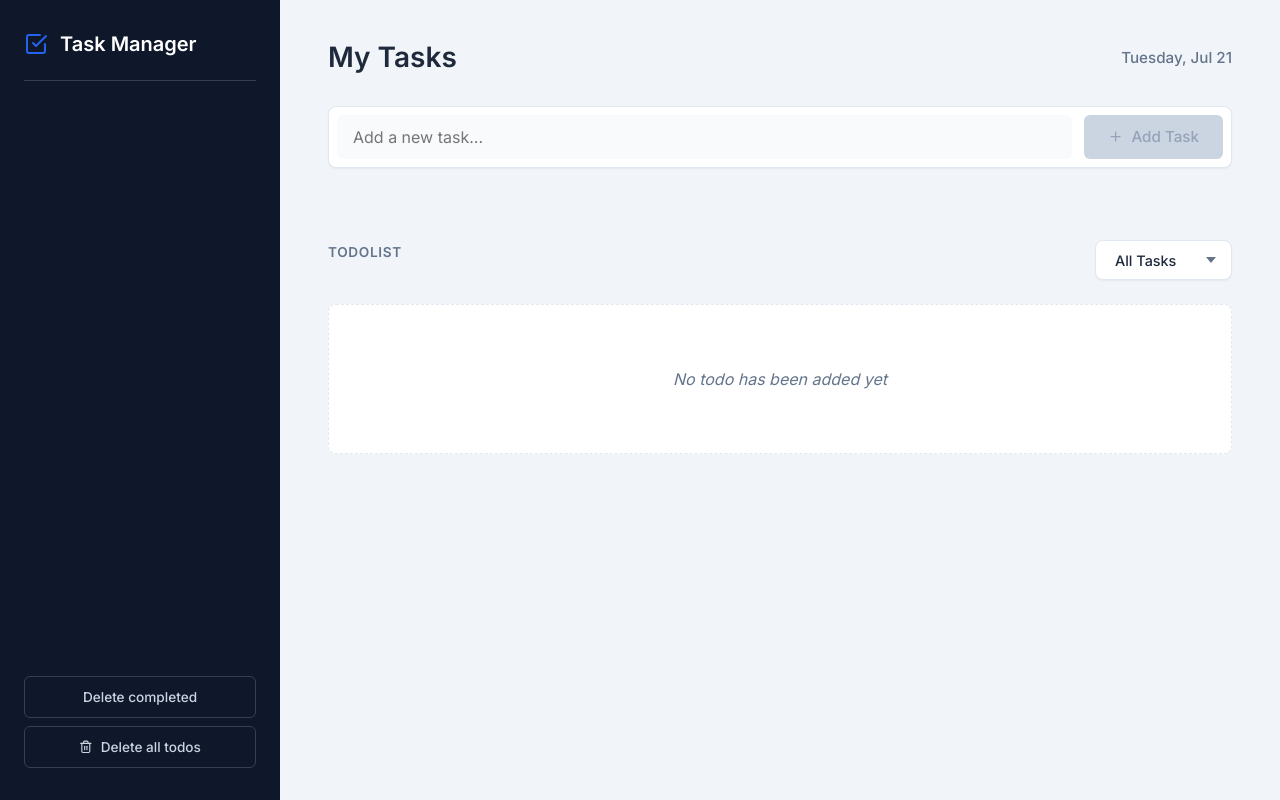
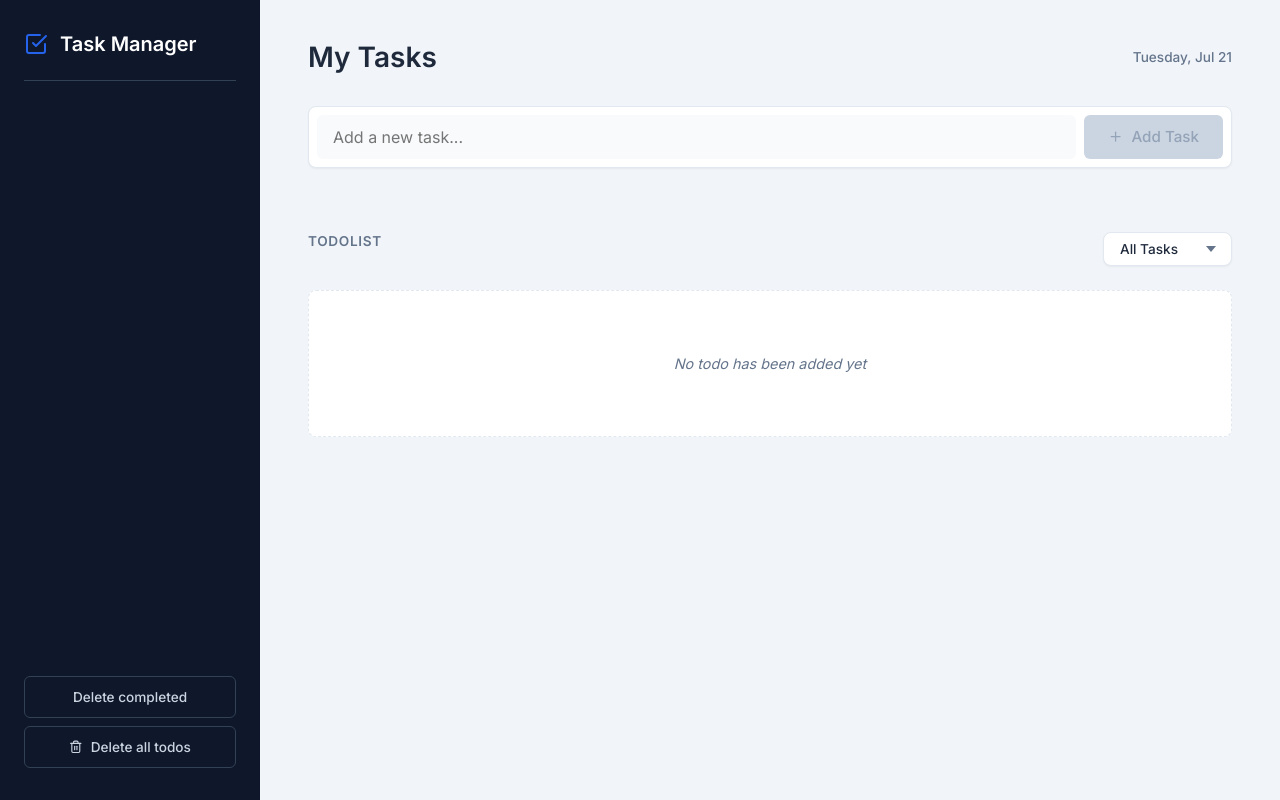
Before and after one commit to ankitbareth-dev/todo-app, a React app: page / in a window 1280 px wide. Built offline with nearby package versions, Linux system fonts and the light colour scheme; the HTML template or start-up script is replaced by a standard one.

Commit message:
make it responsive

```diff
--- a/src/components/ConfirmationModal.css
+++ b/src/components/ConfirmationModal.css
@@ -12,6 +12,7 @@
   align-items: center;
   z-index: 1000;
   animation: fadeIn 0.2s ease-out;
+  padding: 1rem;
 }
 
 .modal-content {
@@ -19,7 +20,7 @@
   background-color: #ffffff;
   width: 100%;
   max-width: 420px;
-  padding: 2.5rem 2rem 2rem;
+  padding: 2.5rem 1.5rem 1.5rem;
   border-radius: 12px;
   box-shadow:
     0 20px 25px -5px rgba(0, 0, 0, 0.1),
@@ -30,8 +31,8 @@
 
 .modal-close-btn {
   position: absolute;
-  top: 1rem;
-  right: 1rem;
+  top: 0.75rem;
+  right: 0.75rem;
   background: transparent;
   border: none;
   color: #94a3b8;
--- a/src/components/TodoInput.css
+++ b/src/components/TodoInput.css
@@ -1,17 +1,18 @@
 .todo-input-container {
   display: flex;
-  gap: 0.75rem;
+  flex-wrap: wrap;
+  gap: 0.5rem;
   background-color: var(--color-surface);
   padding: 0.5rem;
   border-radius: 8px;
   border: 1px solid var(--color-border);
   box-shadow: var(--shadow-sm);
-  margin-bottom: 2.5rem;
+  margin-bottom: 2rem;
 }
 
 .todo-input {
   padding: 0.75rem 1rem;
-  flex: 1;
+  flex: 1 1 100%;
   border: none;
   border-radius: 6px;
   font-family: inherit;
@@ -43,6 +44,7 @@
   cursor: pointer;
   transition: background-color 0.2s ease;
   white-space: nowrap;
+  flex: 1;
 }
 
 .add-todo-btn:hover:not(:disabled) {
@@ -59,3 +61,15 @@
   margin: 0;
   line-height: 1;
 }
+
+@media (min-width: 480px) {
+  .todo-input-container {
+    flex-wrap: nowrap;
+  }
+  .todo-input {
+    flex: 1;
+  }
+  .add-todo-btn {
+    flex: none;
+  }
+}
--- a/src/components/TodoList.css
+++ b/src/components/TodoList.css
@@ -8,7 +8,7 @@
 .list-item {
   background-color: var(--color-surface);
   border: 1px solid var(--color-border);
-  padding: 1rem 1.5rem;
+  padding: 1rem 1.25rem;
   display: flex;
   justify-content: space-between;
   align-items: center;
@@ -16,6 +16,7 @@
   transition:
     box-shadow 0.2s ease,
     transform 0.15s ease;
+  gap: 1rem;
 }
 
 .list-item:hover {
@@ -25,25 +26,26 @@
 
 .left-side {
   display: flex;
-  /* justify-content: center; */
   align-items: center;
-  flex: 1;
-  gap: 1rem;
-  margin-right: 1rem;
+  flex: 1 1 auto;
+  min-width: 0;
+  gap: 0.75rem;
+  margin-right: 0.5rem;
   word-break: break-word;
 }
 
 .left-side p {
-  font-size: 1rem;
+  font-size: clamp(0.9rem, 1.5vw, 1rem);
   line-height: 1.4;
   cursor: pointer;
 }
 
 .right-side {
   display: flex;
-  gap: 0.5rem;
+  gap: 0.25rem;
   justify-content: center;
   align-items: center;
+  flex-shrink: 0;
 }
 
 .icon-btn {
@@ -51,8 +53,8 @@
   display: flex;
   align-items: center;
   justify-content: center;
-  width: 36px;
-  height: 36px;
+  width: 32px;
+  height: 32px;
   border: 1px solid transparent;
   background-color: transparent;
   border-radius: 6px;
@@ -118,11 +120,12 @@
 .fallback-value {
   text-align: center;
   color: var(--color-text-muted);
-  padding: 4rem 0;
+  padding: 4rem 1rem;
   font-style: italic;
   background: var(--color-surface);
   border-radius: 8px;
   border: 1px dashed var(--color-border);
+  font-size: 0.9rem;
 }
 
 .todo-checkbox {
@@ -130,9 +133,16 @@
   height: 20px;
   accent-color: var(--color-success);
   cursor: pointer;
+  flex-shrink: 0;
 }
 
 .completed {
   text-decoration: line-through;
   color: var(--color-text-muted);
 }
+
+@media (max-width: 360px) {
+  .icon-btn[data-tooltip]::before {
+    display: none;
+  }
+}
--- a/src/index.css
+++ b/src/index.css
@@ -1,4 +1,5 @@
 @import url("https://fonts.googleapis.com/css2?family=Inter:wght@300;400;500;600;700&display=swap");
+
 :root {
   --color-bg: #f1f5f9;
   --color-surface: #ffffff;
@@ -36,30 +37,36 @@ body {
   font-family: "Inter", system-ui, sans-serif;
   background-color: var(--color-bg);
   color: var(--color-text);
+  font-size: 16px;
 }
+
 .app-shell {
   display: flex;
   width: 100%;
   height: 100dvh;
   overflow: hidden;
+  flex-direction: column;
 }
 
 .app-sidebar {
-  width: 280px;
+  width: 100%;
   background-color: var(--color-sidebar);
   display: flex;
-  flex-direction: column;
-  padding: 2rem 1.5rem;
+  flex-direction: row;
+  justify-content: space-between;
+  align-items: center;
+  padding: 1rem 1.5rem;
   flex-shrink: 0;
+  gap: 1rem;
 }
 
 .sidebar-header {
   display: flex;
   align-items: center;
   gap: 0.75rem;
-  margin-bottom: 2rem;
-  padding-bottom: 1.5rem;
-  border-bottom: 1px solid #334155;
+  border-bottom: none;
+  margin-bottom: 0;
+  padding-bottom: 0;
 }
 
 .sidebar-header svg {
@@ -68,21 +75,23 @@ body {
 }
 
 .sidebar-header h1 {
-  font-size: 1.25rem;
+  font-size: 1.1rem;
   font-weight: 600;
   color: var(--color-sidebar-active);
 }
 
 .sidebar-footer {
-  margin-top: auto;
+  margin-top: 0;
   display: flex;
   flex-direction: column;
   gap: 0.75rem;
+  max-width: 300px;
+  width: 100%;
 }
 
 .delete-button-container {
   display: flex;
-  flex-direction: column;
+  flex-direction: row;
   gap: 0.5rem;
 }
 
@@ -92,16 +101,17 @@ body {
   justify-content: center;
   gap: 0.5rem;
   width: 100%;
-  padding: 0.75rem 1rem;
+  padding: 0.5rem 0.75rem;
   border: 1px solid #334155;
   background-color: transparent;
   color: var(--color-sidebar-text);
   border-radius: 6px;
   font-family: inherit;
   font-weight: 500;
-  font-size: 0.85rem;
+  font-size: 0.75rem;
   cursor: pointer;
   transition: all 0.2s ease;
+  white-space: nowrap;
 }
 
 .delete-task-btn:hover {
@@ -112,27 +122,29 @@ body {
 
 .app-main {
   flex: 1;
-  padding: 2.5rem 3rem;
+  padding: clamp(1rem, 4vw, 2.5rem) clamp(1rem, 5vw, 3rem);
   overflow-y: auto;
   display: flex;
   flex-direction: column;
-  gap: 2rem;
+  gap: clamp(1rem, 3vw, 2rem);
 }
 
 .main-header {
   display: flex;
   justify-content: space-between;
   align-items: center;
+  flex-wrap: wrap;
+  gap: 0.5rem;
 }
 
 .main-header h2 {
-  font-size: 1.75rem;
+  font-size: clamp(1.4rem, 3vw, 1.75rem);
   font-weight: 600;
   color: var(--color-text);
 }
 
 .main-header .date {
-  font-size: 0.95rem;
+  font-size: 0.85rem;
   color: var(--color-text-muted);
   font-weight: 500;
 }
@@ -151,6 +163,8 @@ body {
   justify-content: space-between;
   align-items: center;
   margin-bottom: 1.5rem;
+  flex-wrap: wrap;
+  gap: 1rem;
 }
 
 .filter-dropdown-wrapper {
@@ -165,9 +179,9 @@ body {
   background-color: var(--color-surface);
   border: 1px solid var(--color-border);
   border-radius: 8px;
-  padding: 0.6rem 2.5rem 0.6rem 1.2rem;
+  padding: 0.5rem 2.5rem 0.5rem 1rem;
   font-family: inherit;
-  font-size: 0.9rem;
+  font-size: 0.85rem;
   font-weight: 500;
   color: var(--color-text);
   cursor: pointer;
@@ -175,6 +189,7 @@ body {
   transition:
     border-color 0.2s ease,
     box-shadow 0.2s ease;
+  width: 100%;
 }
 
 .filter-dropdown:hover,
@@ -197,3 +212,43 @@ body {
   border-top: 6px solid var(--color-text-muted);
   pointer-events: none;
 }
+
+@media (min-width: 768px) {
+  .app-shell {
+    flex-direction: row;
+  }
+
+  .app-sidebar {
+    width: 260px;
+    height: 100dvh;
+    flex-direction: column;
+    align-items: stretch;
+    padding: 2rem 1.5rem;
+    position: sticky;
+    top: 0;
+  }
+
+  .sidebar-header {
+    margin-bottom: 2rem;
+    padding-bottom: 1.5rem;
+    border-bottom: 1px solid #334155;
+  }
+
+  .sidebar-header h1 {
+    font-size: 1.25rem;
+  }
+
+  .sidebar-footer {
+    margin-top: auto;
+    max-width: 100%;
+  }
+
+  .delete-button-container {
+    flex-direction: column;
+  }
+
+  .delete-task-btn {
+    padding: 0.75rem 1rem;
+    font-size: 0.85rem;
+  }
+}
```
